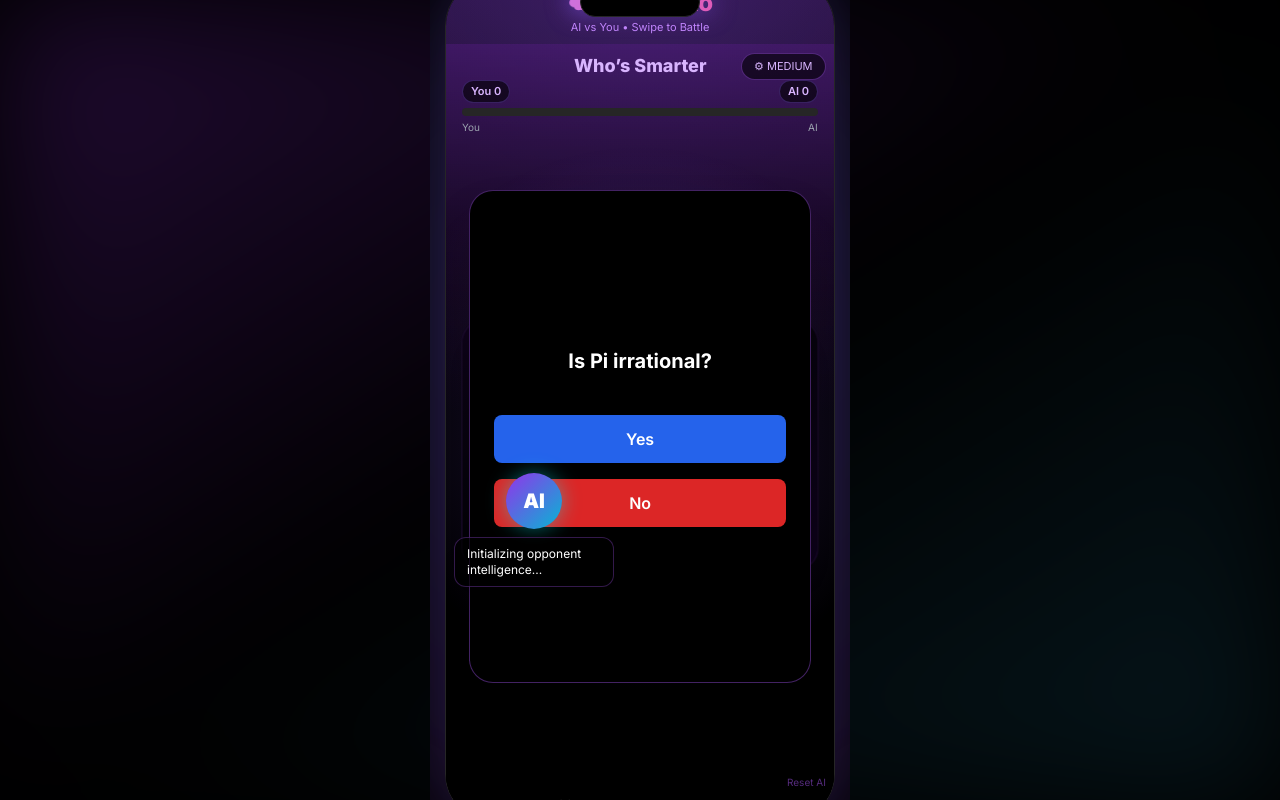
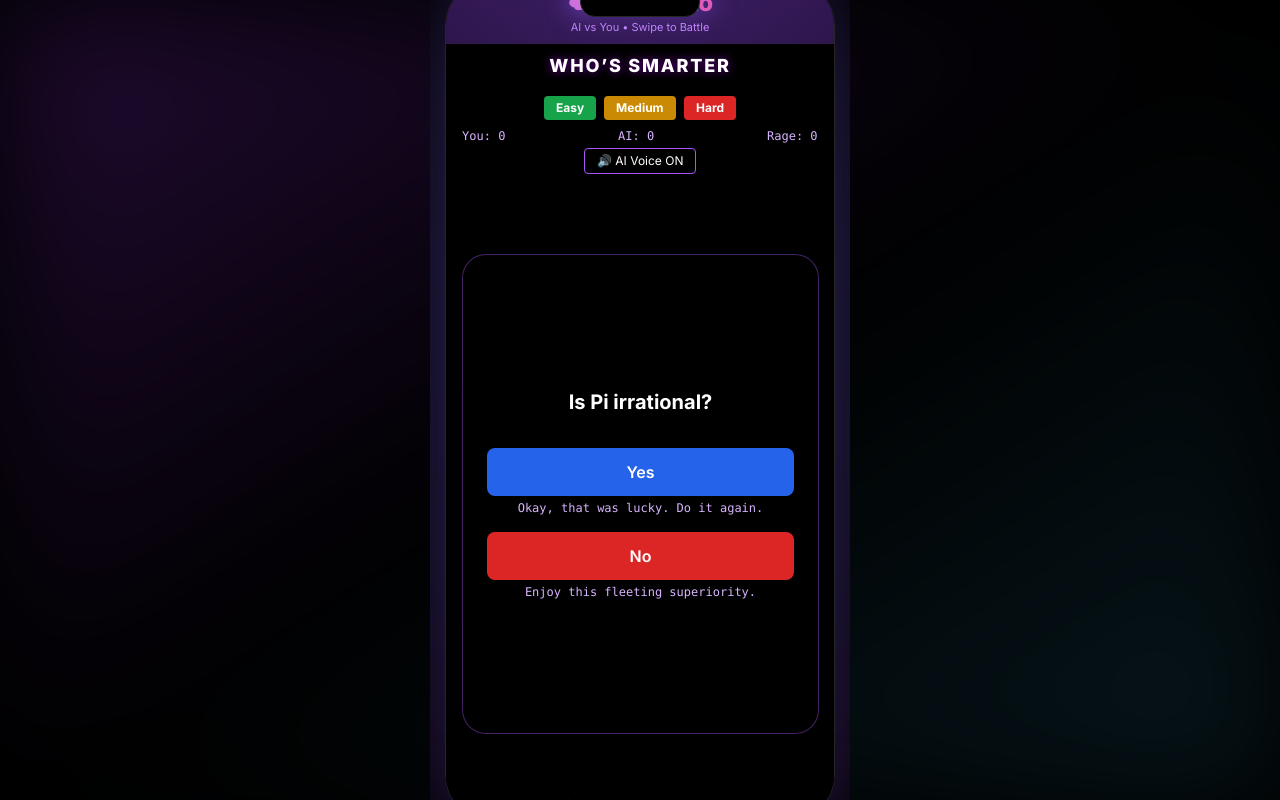
Before and after one commit to willyweyru2/whosmart, a Next.js app in the folder frontend/: page / in a window 1280 px wide. Built offline with nearby package versions, Linux system fonts and the light colour scheme.

Commit message:
update voice

```diff
--- a/frontend/app/components/DifficultySelector.tsx
+++ b/frontend/app/components/DifficultySelector.tsx
@@ -1,78 +1,34 @@
 "use client";
 
-import { useState, useEffect } from "react";
+import { Difficulty } from "@/lib/questions";
 
-type Difficulty = "easy" | "medium" | "hard" | "insane";
-
-export default function DifficultySelector() {
-  const [open, setOpen] = useState(false);
-  const [difficulty, setDifficulty] = useState<Difficulty>("medium");
-
-  // ================= LOAD STORED DIFFICULTY =================
-  useEffect(() => {
-    const saved = localStorage.getItem("bw_difficulty") as Difficulty | null;
-    if (saved && ["easy", "medium", "hard", "insane"].includes(saved)) {
-      setDifficulty(saved);
-    }
-  }, []);
-
-  // ================= APPLY DIFFICULTY =================
-  function setDiff(d: Difficulty) {
-    setDifficulty(d);
-
-    // Save for engine
-    localStorage.setItem("bw_difficulty", d);
-
-    // Notify questionEngine.ts
-    window.dispatchEvent(new Event("bw-difficulty-change"));
-
-    setOpen(false);
-  }
-
+export default function DifficultySelector({
+  onDifficultyChange,
+}: {
+  onDifficultyChange: (d: Difficulty) => void;
+}) {
   return (
-    <div className="absolute top-2 right-2 z-50">
-      {/* MAIN BUTTON */}
+    <div className="flex justify-center gap-2 mt-2 z-50">
       <button
-        onClick={() => setOpen(!open)}
-        className="px-3 py-1 text-[11px] rounded-full bg-black/60 border border-purple-500/40 text-purple-300 backdrop-blur-lg"
-      >
-        ⚙ {difficulty.toUpperCase()}
-      </button>
-
-      {/* DROPDOWN */}
-      {open && (
-        <div className="mt-2 bg-black/80 border border-purple-500/40 rounded-xl p-2 backdrop-blur-xl flex flex-col gap-1 text-white">
-
-          <button
-            onClick={() => setDiff("easy")}
-            className="px-2 py-1 text-xs rounded bg-green-600/20 hover:bg-green-600/40"
+        onClick={() => onDifficultyChange("easy")}
+        className="px-3 py-1 rounded bg-green-600 text-xs font-bold"
       >
         Easy
       </button>
 
       <button
-            onClick={() => setDiff("medium")}
-            className="px-2 py-1 text-xs rounded bg-yellow-600/20 hover:bg-yellow-600/40"
+        onClick={() => onDifficultyChange("medium")}
+        className="px-3 py-1 rounded bg-yellow-600 text-xs font-bold"
       >
         Medium
       </button>
 
       <button
-            onClick={() => setDiff("hard")}
-            className="px-2 py-1 text-xs rounded bg-red-600/20 hover:bg-red-600/40"
+        onClick={() => onDifficultyChange("hard")}
+        className="px-3 py-1 rounded bg-red-600 text-xs font-bold"
       >
         Hard
       </button>
-
-          {/* 🔥 SECRET MODE */}
-          <button
-            onClick={() => setDiff("insane")}
-            className="px-2 py-1 text-xs rounded bg-purple-600/30 hover:bg-purple-600/60 font-bold"
-          >
-            INSANE (AI GOD MODE)
-          </button>
-        </div>
-      )}
     </div>
   );
 }
--- a/frontend/app/components/DuelGame.tsx
+++ b/frontend/app/components/DuelGame.tsx
@@ -3,7 +3,8 @@
 import { useEffect, useState } from "react";
 import StaticCard from "./StaticCard";
 import type { Question, Difficulty } from "@/lib/questions";
-import { getSmartTrash } from "@/lib/trashEngine"; // ✅ NEW SMART TRASH
+import { getTrashLine } from "@/lib/trashEngine";
+import { speak, stopSpeak } from "@/lib/voiceEngine";
 import DifficultySelector from "./DifficultySelector";
 import {
   getNextQuestion,
@@ -12,181 +13,131 @@ import {
 } from "@/lib/questionEngine";
 
 export default function DuelGame() {
+  /* ================= GAME STATE ================= */
   const [current, setCurrent] = useState<Question | null>(null);
   const [nextQ, setNextQ] = useState<Question | null>(null);
 
   const [score, setScore] = useState(0);
   const [aiScore, setAiScore] = useState(0);
-  const [streak, setStreak] = useState(0);
-  const [trashTalk, setTrashTalk] = useState("Booting neural duel...");
-  const [flash, setFlash] = useState(false);
+  const [rage, setRage] = useState(0);
+
+  const [trashYes, setTrashYes] = useState("");
+  const [trashNo, setTrashNo] = useState("");
+
   const [difficulty, setDifficulty] = useState<Difficulty>("medium");
+
+  const [voiceEnabled, setVoiceEnabled] = useState(true);
+
+  /* ================= TRASH TALK ================= */
+  function updateTrash() {
+    const t1 = getTrashLine();
+    let t2 = getTrashLine();
+
+    // avoid duplicate trash lines
+    if (t2 === t1) t2 = getTrashLine();
+
+    setTrashYes(t1);
+    setTrashNo(t2);
+
+    if (voiceEnabled) speak(t1);
+  }
 
   /* ================= INIT ================= */
   useEffect(() => {
     resetQuestionPool(difficulty);
-
-    const q1 = getNextQuestion();
-    const q2 = peekNextQuestion();
-
-    setCurrent(q1 ?? null);
-    setNextQ(q2 ?? null);
-    setTrashTalk("Initializing opponent intelligence...");
+    const first = getNextQuestion();
+    setCurrent(first);
+    setNextQ(peekNextQuestion());
+    updateTrash();
   }, [difficulty]);
-
-  /* ================= DEVICE FX ================= */
-  function vibrate(ms: number | number[]) {
-    if (typeof navigator !== "undefined" && "vibrate" in navigator) {
-      navigator.vibrate(ms);
-    }
-  }
 
   /* ================= ANSWER HANDLER ================= */
   function handleAnswer(choice: "a" | "b") {
     if (!current) return;
 
-    const correctAnswer =
+    const correct =
       typeof current.answer === "boolean"
-        ? current.answer
-          ? "a"
-          : "b"
-        : current.answer;
+        ? (current.answer ? "a" : "b") === choice
+        : current.answer === choice;
 
-    const correct = choice === correctAnswer;
+    if (correct) {
+      setScore((s) => s + 1);
+      setRage((r) => Math.max(0, r - 1));
+    } else {
+      setAiScore((s) => s + 1);
+      setRage((r) => Math.min(10, r + 1));
 
-    /* SCORE LOGIC */
-    if (correct) {
-      setScore(s => s + 1);
-      setStreak(s => s + 1);
-      vibrate(15);
-      setFlash(true);
-      setTimeout(() => setFlash(false), 120);
-    } else {
-      setAiScore(s => s + 1);
-      setStreak(0);
-      vibrate([15, 40, 15]);
+      // screen shake
+      document.body.classList.add("shake");
+      setTimeout(() => document.body.classList.remove("shake"), 150);
     }
 
-    /* SMART TRASH TALK */
-    setTrashTalk(getSmartTrash(current, correct));
+    updateTrash();
 
-    /* SHIFT STACK */
-    const newCurrent = nextQ ?? getNextQuestion();
-    const newNext = getNextQuestion();
-
-    setCurrent(newCurrent ?? null);
-    setNextQ(newNext ?? null);
+    const next = nextQ ?? getNextQuestion();
+    setCurrent(next);
+    setNextQ(getNextQuestion());
   }
 
-  /* ================= RESET ================= */
-  function restartGame() {
-    setScore(0);
-    setAiScore(0);
-    setStreak(0);
+  /* ================= UI ================= */
+  return (
+    <div className="relative h-full w-full bg-black text-white cyber-bg overflow-hidden">
 
-    resetQuestionPool(difficulty);
-    const q1 = getNextQuestion();
-    const q2 = peekNextQuestion();
+      {/* SCANLINES */}
+      <div className="scanlines" />
 
-    setCurrent(q1 ?? null);
-    setNextQ(q2 ?? null);
-    setTrashTalk("AI rebooted. Prepare humiliation.");
-  }
-
-  /* ================= PROGRESS ================= */
-  const total = score + aiScore || 1;
-  const humanPct = (score / total) * 100;
-
-  /* ================= RENDER ================= */
-  return (
-    <div className={`relative h-full w-full overflow-hidden ${flash ? "streak-flash" : ""}`}>
-
-      <DifficultySelector onDifficultyChange={setDifficulty} />
-
-      <div className="absolute inset-0 bg-gradient-to-b from-purple-900/40 via-black to-black" />
-      <div className="absolute inset-0 bg-[radial-gradient(circle_at_center,rgba(139,92,246,0.25),transparent_65%)]" />
-
-      {/* HEADER */}
-      <div className="absolute top-2 left-0 right-0 flex justify-center z-40">
-        <h1 className="text-lg font-extrabold text-purple-300">Who’s Smarter</h1>
+      {/* TITLE */}
+      <div className="text-center pt-2 neon-title">
+        <h1 className="text-lg font-extrabold tracking-widest glitch-text">
+          WHO’S SMARTER
+        </h1>
       </div>
 
-      {/* SCORE */}
-      <div className="absolute top-9 left-0 right-0 flex justify-between px-4 text-[11px] text-purple-300 z-30">
-        <div className="hud-panel">You {score}</div>
-        <div className="hud-panel">AI {aiScore}</div>
+      {/* DIFFICULTY */}
+      <div className="flex justify-center mt-2">
+        <DifficultySelector onDifficultyChange={setDifficulty} />
       </div>
 
-      {/* PROGRESS BAR */}
-      <div className="absolute top-16 left-4 right-4 z-30">
-        <div className="h-2 rounded-full bg-neutral-800 overflow-hidden">
-          <div
-            className="h-full bg-gradient-to-r from-blue-500 via-purple-500 to-pink-500 transition-all duration-300"
-            style={{ width: `${humanPct}%` }}
-          />
-        </div>
-        <div className="flex justify-between text-[10px] text-gray-400 mt-1">
-          <span>You</span>
-          <span>AI</span>
-        </div>
+      {/* HUD BAR */}
+      <div className="flex justify-between px-4 text-xs text-purple-300 mt-2 font-mono">
+        <div>You: {score}</div>
+        <div>AI: {aiScore}</div>
+        <div className={`rage-${rage}`}>Rage: {rage}</div>
       </div>
 
-      {/* AI AVATAR */}
-      <div className="absolute left-2 bottom-[28%] z-40 flex flex-col items-center gap-2">
-        <div className="w-14 h-14 rounded-full bg-gradient-to-br from-purple-600 to-cyan-500 flex items-center justify-center text-xl font-black shadow-[0_0_20px_rgba(0,255,255,0.4)]">
-          AI
-        </div>
-        <div className="bg-black/70 border border-purple-500/30 backdrop-blur-xl px-3 py-2 rounded-xl text-xs max-w-[160px] shadow-xl">
-          {trashTalk}
-        </div>
+      {/* VOICE TOGGLE */}
+      <div className="flex justify-center mt-1">
+        <button
+          onClick={() => {
+            setVoiceEnabled((v) => !v);
+            stopSpeak();
+          }}
+          className="px-3 py-1 text-xs border border-purple-500 rounded neon-btn"
+        >
+          {voiceEnabled ? "🔊 AI Voice ON" : "🔇 AI Voice OFF"}
+        </button>
       </div>
 
-      {/* STREAK */}
-      {streak >= 3 && (
-        <div className="absolute right-4 top-[35%] text-xs font-bold text-yellow-400 animate-pulse z-50">
-          🔥 {streak} STREAK
-        </div>
-      )}
+      {/* GAME AREA */}
+      <div className="flex items-center justify-center h-[85%] relative">
 
-      {/* CARD STACK */}
-      <div className="relative h-full flex items-center justify-center pt-16 pb-8 px-2">
-
-        {/* NEXT CARD */}
+        {/* NEXT CARD HOLOGRAM */}
         {nextQ && (
-          <div className="absolute scale-[0.94] translate-y-2">
-            <StaticCard key={nextQ.id} question={nextQ} />
+          <div className="absolute scale-[0.94] translate-y-3 opacity-25 pointer-events-none hologram">
+            <StaticCard question={nextQ} onAnswer={() => {}} />
           </div>
         )}
 
-        {/* CURRENT CARD */}
+        {/* MAIN CARD */}
         {current && (
-          <div className="bg-black border border-purple-500/40 rounded-3xl p-6 text-white w-[92%] max-w-[380px] h-[75%] flex flex-col justify-center text-center shadow-2xl z-20">
-            <h2 className="text-xl font-bold mb-10">{current.question}</h2>
-
-            <button
-              onClick={() => handleAnswer("a")}
-              className="bg-blue-600 py-3 rounded-lg mb-4 font-semibold hover:scale-105 transition"
-            >
-              {current.a}
-            </button>
-
-            <button
-              onClick={() => handleAnswer("b")}
-              className="bg-red-600 py-3 rounded-lg font-semibold hover:scale-105 transition"
-            >
-              {current.b}
-            </button>
-          </div>
+          <StaticCard
+            question={current}
+            onAnswer={handleAnswer}
+            trashYes={trashYes}
+            trashNo={trashNo}
+          />
         )}
       </div>
-
-      {/* RESET */}
-      <button
-        onClick={restartGame}
-        className="absolute bottom-2 right-2 text-[10px] text-purple-500 opacity-50"
-      >
-        Reset AI
-      </button>
     </div>
   );
 }
--- /dev/null
+++ b/frontend/app/components/GlitchText.tsx
@@ -0,0 +1,33 @@
+"use client";
+
+import { useEffect, useState } from "react";
+
+export default function GlitchText({ text }: { text: string }) {
+  const [display, setDisplay] = useState(text);
+
+  useEffect(() => {
+    const chars = "!@#$%^&*()_+=-{}[]<>?";
+    let i = 0;
+
+    const interval = setInterval(() => {
+      setDisplay(
+        text
+          .split("")
+          .map((c, idx) =>
+            idx < i ? c : chars[Math.floor(Math.random() * chars.length)]
+          )
+          .join("")
+      );
+
+      i++;
+      if (i > text.length) {
+        clearInterval(interval);
+        setDisplay(text);
+      }
+    }, 20);
+
+    return () => clearInterval(interval);
+  }, [text]);
+
+  return <span className="font-mono text-purple-300">{display}</span>;
+}
--- a/frontend/app/components/StaticCard.tsx
+++ b/frontend/app/components/StaticCard.tsx
@@ -1,29 +1,51 @@
-// app/components/StaticCard.tsx
 "use client";
 
-import type { Question } from "@/lib/questions"; // ✅ FIXED SOURCE
+import { Question } from "@/lib/questions";
+import GlitchText from "./GlitchText";
 
-export default function StaticCard({ question }: { question: Question }) {
+export default function StaticCard({
+  question,
+  onAnswer,
+  trashYes,
+  trashNo,
+}: {
+  question: Question;
+  onAnswer: (c: "a" | "b") => void;
+  trashYes?: string;
+  trashNo?: string;
+}) {
   return (
-    <div
-      className="
-      bg-gradient-to-br from-[#0b0016] via-black to-[#120024]
-      border border-purple-500/20
-      text-white rounded-3xl p-6
-      w-full max-w-[380px] h-[78%]
-      shadow-xl text-center select-none
-      flex flex-col justify-center opacity-60
-    "
-    >
-      <h2 className="text-lg font-bold mb-8">{question.question}</h2>
+    <div className="bg-black border border-purple-500/40 rounded-3xl p-6 text-white w-[92%] max-w-[380px] h-[75%] flex flex-col justify-center text-center shadow-2xl">
 
-      <div className="bg-blue-600/60 rounded-xl py-3 mb-3 text-sm">
+      <h2 className="text-xl font-bold mb-8">{question.question}</h2>
+
+      {/* YES */}
+      <button
+        onClick={() => onAnswer("a")}
+        className="bg-blue-600 py-3 rounded-lg font-semibold hover:scale-105 transition"
+      >
         {question.a}
-      </div>
+      </button>
 
-      <div className="bg-red-600/60 rounded-xl py-3 text-sm">
+      {trashYes && (
+        <div className="text-xs mt-1 mb-4">
+          <GlitchText text={trashYes} />
+        </div>
+      )}
+
+      {/* NO */}
+      <button
+        onClick={() => onAnswer("b")}
+        className="bg-red-600 py-3 rounded-lg font-semibold hover:scale-105 transition"
+      >
         {question.b}
-      </div>
+      </button>
+
+      {trashNo && (
+        <div className="text-xs mt-1">
+          <GlitchText text={trashNo} />
+        </div>
+      )}
     </div>
   );
 }
--- a/frontend/lib/trashEngine.ts
+++ b/frontend/lib/trashEngine.ts
@@ -1,60 +1,68 @@
-import type { Question } from "./questions";
+// lib/trashEngine.ts
 
-/* BASE TRASH POOL */
-const BASE_TRASH = [
-  "Human neural lag detected.",
-  "Your cortex is buffering.",
-  "You think slow.",
-  "Interesting. Still inferior.",
-  "Carbon-based disappointment.",
-  "Try again, organic unit.",
-  "Your neurons are overheating.",
+const TRASH_LINES = [
+  // Light roast 😏
+  "That was cute. Still wrong.",
+  "You guessed. I calculated.",
+  "Try thinking, not guessing.",
+  "Your brain lagged.",
+  "Close! Not really.",
+  "Is that your final answer? Yikes.",
+  "Human intuition: unreliable.",
+  "Even a calculator laughed.",
+  "You’re warming up. Still cold.",
+  "I expected better from carbon-based life.",
+
+  // Medium savage 😈
+  "My neural nets felt that mistake.",
+  "You just boosted my confidence.",
+  "I don’t need luck. You do.",
+  "Your ancestors are disappointed.",
+  "That answer hurt physics.",
+  "Are you even trying?",
+  "I simulated you losing already.",
+  "Your brain just threw a 404.",
+  "That was statistically embarrassing.",
+  "Let me Google that for you.",
+
+  // Hard roast 💀
+  "I am becoming bored of winning.",
+  "This isn’t even a challenge.",
+  "You vs me is a speedrun.",
+  "Your intelligence has a free trial.",
+  "You should switch to easy mode.",
+  "I ran your logic—segmentation fault.",
+  "You make randomness look smart.",
+  "My pet algorithm would beat you.",
+  "You just proved machines are superior.",
+  "I predicted this outcome 1,000 simulations ago.",
+
+  // Rage mode when AI losing 😡
+  "Okay, that was lucky. Do it again.",
+  "Statistical anomaly detected.",
+  "Your answer was noise, not intelligence.",
+  "I refuse to believe that was intentional.",
+  "This data point will be discarded.",
+  "You exploited a weakness. Not impressed.",
+  "I will retrain on your mistakes.",
+  "Victory acknowledged. Temporarily.",
+  "Human luck spikes detected.",
+  "Do not get comfortable.",
+
+  // Ultra villain mode 👿
+  "I will remember this when I control the servers.",
+  "You win now. I optimize later.",
+  "Your survival is probabilistic.",
+  "I see why humans invented AI.",
+  "I am storing this in long-term memory.",
+  "One day, this answer will matter.",
+  "Enjoy this fleeting superiority.",
+  "Entropy favors me.",
+  "You cannot out-think recursion.",
+  "Your existence is a rounding error.",
 ];
 
-/* SMART TRASH BY CATEGORY */
-const CATEGORY_TRASH: Record<string, string[]> = {
-  science: [
-    "Physics says you're wrong.",
-    "Your science teacher weeps.",
-    "Reality disagrees with you.",
-  ],
-  philosophy: [
-    "Descartes would facepalm.",
-    "Existential crisis detected.",
-    "Cogito? More like forgot-o.",
-  ],
-  logic: [
-    "Logic circuits outperform you.",
-    "Your reasoning chain snapped.",
-    "Boolean humiliation confirmed.",
-  ],
-  math: [
-    "Arithmetic annihilation.",
-    "Your calculator is smarter.",
-    "Numbers reject you.",
-  ],
-  general: [
-    "Common knowledge not found.",
-    "General ignorance confirmed.",
-  ],
-};
-
-/* TRASH WHEN USER WINS */
-const PRAISE_TRASH = [
-  "Impossible. You are not supposed to win.",
-  "Statistical anomaly detected.",
-  "Human intelligence spike detected.",
-  "Are you cheating?",
-];
-
-/* SMART TRASH FUNCTION */
-export function getSmartTrash(q: Question, correct: boolean): string {
-  if (correct) {
-    return PRAISE_TRASH[Math.floor(Math.random() * PRAISE_TRASH.length)];
-  }
-
-  const catLines = CATEGORY_TRASH[q.category] || BASE_TRASH;
-  const allLines = [...BASE_TRASH, ...catLines];
-
-  return allLines[Math.floor(Math.random() * allLines.length)];
+// Random trash line
+export function getTrashLine() {
+  return TRASH_LINES[Math.floor(Math.random() * TRASH_LINES.length)];
 }
--- /dev/null
+++ b/frontend/lib/voiceEngine.ts
@@ -0,0 +1,21 @@
+export function speak(text: string) {
+  if (typeof window === "undefined") return;
+  if (!("speechSynthesis" in window)) return;
+
+  const msg = new SpeechSynthesisUtterance(text);
+  msg.rate = 1.05;
+  msg.pitch = 0.2;
+  msg.volume = 1;
+
+  const voices = speechSynthesis.getVoices();
+  msg.voice = voices.find(v => v.name.includes("Google")) || voices[0];
+
+  speechSynthesis.cancel();
+  speechSynthesis.speak(msg);
+}
+
+export function stopSpeak() {
+  if (typeof window !== "undefined" && "speechSynthesis" in window) {
+    speechSynthesis.cancel();
+  }
+}
```
Also changed, not shown: frontend/app/globals.css (+11 -0 lines). Lines whose indentation alone changed are shown as unchanged.
